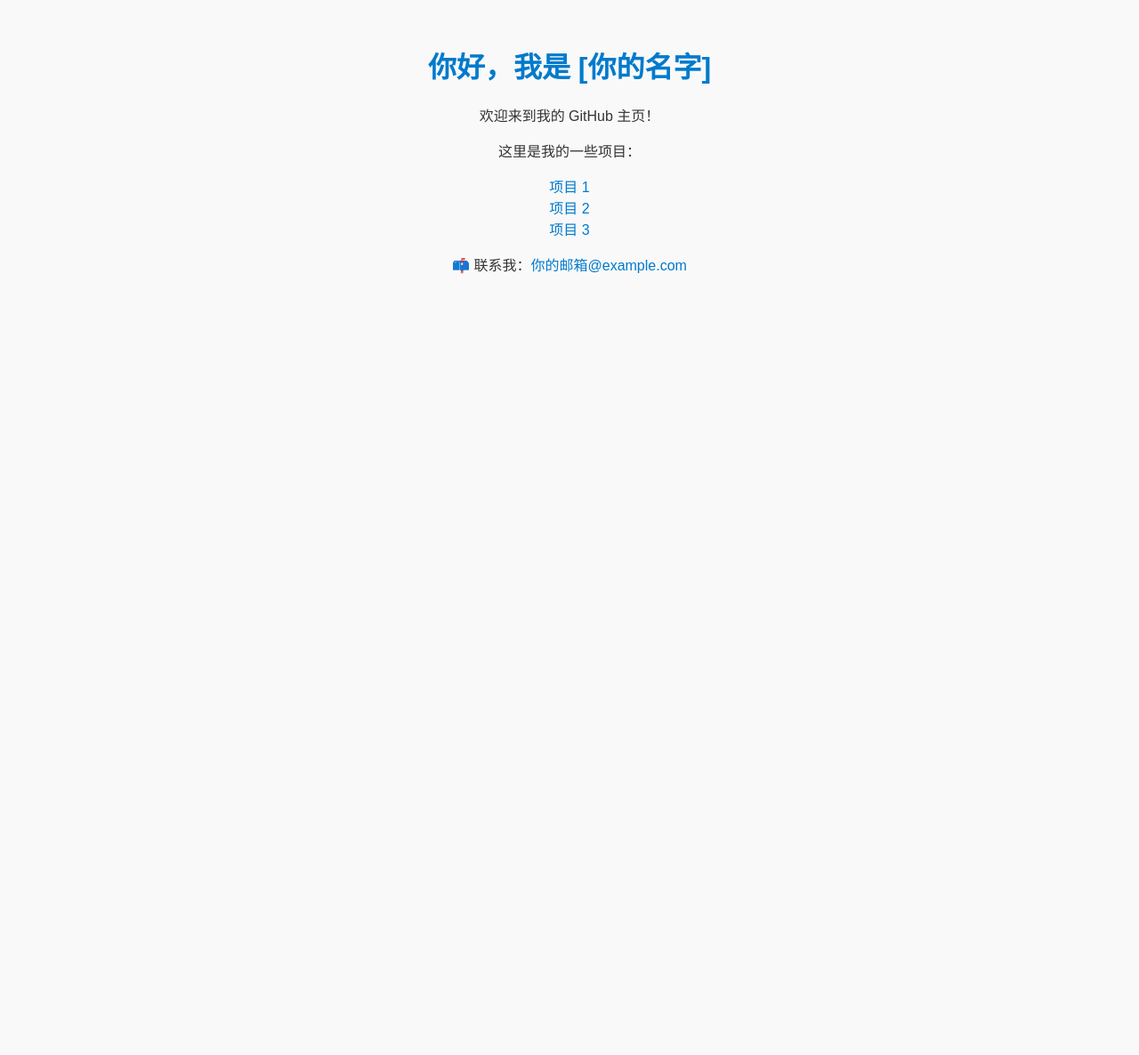
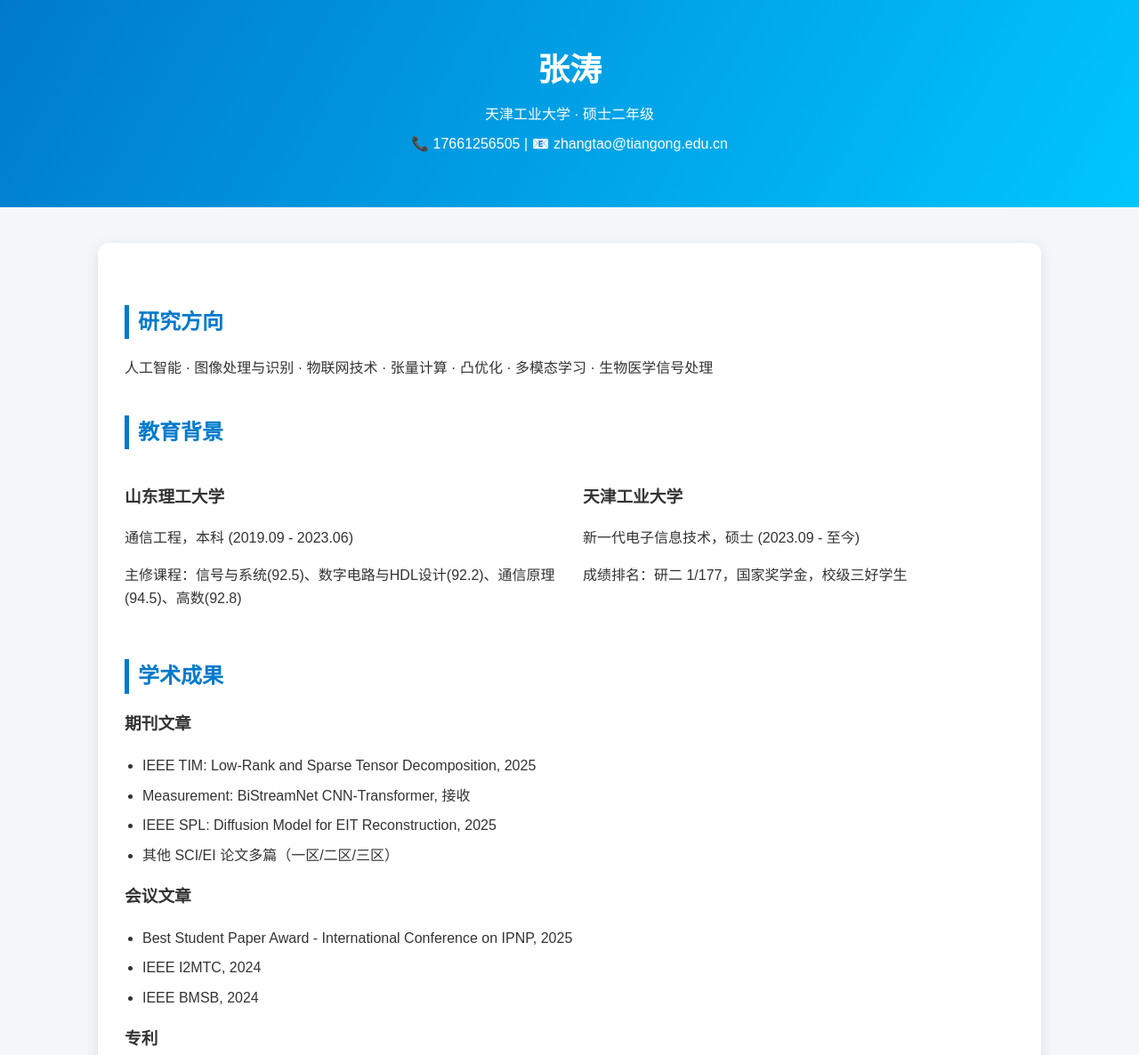
Before and after one commit to Jh-ZhangTao/Jh-ZhangTao.github.io, a plain HTML site: page index.html in a window 1280 px wide. Shown: the top 1186 px of the page at 89% size. Before the commit the page ends 800 px from the top, so only its background shows below. Drawn offline with Linux system fonts and the light colour scheme.

Commit message:
Update index.html

```diff
--- a/index.html
+++ b/index.html
@@ -2,17 +2,60 @@
 <html lang="zh">
 <head>
   <meta charset="UTF-8">
-  <title>我的 GitHub 主页</title>
+  <title>张涛 - 个人主页</title>
   <style>
     body {
-      font-family: Arial, sans-serif;
+      font-family: "Microsoft YaHei", Arial, sans-serif;
+      margin: 0;
+      padding: 0;
+      background: #f4f7fa;
+      color: #333;
+      line-height: 1.6;
+    }
+    header {
+      background: linear-gradient(120deg, #007acc, #00c6ff);
+      color: white;
       text-align: center;
-      margin: 50px;
-      background-color: #f9f9f9;
-      color: #333;
+      padding: 50px 20px;
     }
-    h1 {
+    header h1 {
+      margin: 0;
+      font-size: 36px;
+    }
+    header p {
+      margin: 8px 0;
+    }
+    .container {
+      max-width: 1000px;
+      margin: 40px auto;
+      background: white;
+      padding: 30px;
+      border-radius: 12px;
+      box-shadow: 0 4px 15px rgba(0,0,0,0.1);
+    }
+    h2 {
       color: #007acc;
+      border-left: 5px solid #007acc;
+      padding-left: 10px;
+      margin-top: 40px;
+    }
+    .section {
+      margin-bottom: 30px;
+    }
+    .columns {
+      display: flex;
+      gap: 30px;
+      flex-wrap: wrap;
+    }
+    .column {
+      flex: 1;
+      min-width: 300px;
+    }
+    ul {
+      padding-left: 20px;
+    }
+    li {
+      margin-bottom: 8px;
     }
     a {
       color: #007acc;
@@ -21,17 +64,88 @@
     a:hover {
       text-decoration: underline;
     }
+    footer {
+      text-align: center;
+      padding: 20px;
+      margin-top: 40px;
+      background: #007acc;
+      color: white;
+      border-radius: 0 0 12px 12px;
+    }
   </style>
 </head>
 <body>
-  <h1>你好，我是 [你的名字]</h1>
-  <p>欢迎来到我的 GitHub 主页！</p>
-  <p>这里是我的一些项目：</p>
-  <ul style="list-style: none; padding: 0;">
-    <li><a href="https://github.com/你的用户名/项目1">项目 1</a></li>
-    <li><a href="https://github.com/你的用户名/项目2">项目 2</a></li>
-    <li><a href="https://github.com/你的用户名/项目3">项目 3</a></li>
-  </ul>
-  <p>📫 联系我：<a href="mailto:你的邮箱@example.com">你的邮箱@example.com</a></p>
+
+  <header>
+    <h1>张涛</h1>
+    <p>天津工业大学 · 硕士二年级</p>
+    <p>📞 17661256505 | 📧 <a href="mailto:zhangtao@tiangong.edu.cn" style="color:white;">zhangtao@tiangong.edu.cn</a></p>
+  </header>
+
+  <div class="container">
+
+    <div class="section">
+      <h2>研究方向</h2>
+      <p>人工智能 · 图像处理与识别 · 物联网技术 · 张量计算 · 凸优化 · 多模态学习 · 生物医学信号处理</p>
+    </div>
+
+    <div class="section">
+      <h2>教育背景</h2>
+      <div class="columns">
+        <div class="column">
+          <h3>山东理工大学</h3>
+          <p>通信工程，本科 (2019.09 - 2023.06)</p>
+          <p>主修课程：信号与系统(92.5)、数字电路与HDL设计(92.2)、通信原理(94.5)、高数(92.8)</p>
+        </div>
+        <div class="column">
+          <h3>天津工业大学</h3>
+          <p>新一代电子信息技术，硕士 (2023.09 - 至今)</p>
+          <p>成绩排名：研二 1/177，国家奖学金，校级三好学生</p>
+        </div>
+      </div>
+    </div>
+
+    <div class="section">
+      <h2>学术成果</h2>
+      <h3>期刊文章</h3>
+      <ul>
+        <li>IEEE TIM: Low-Rank and Sparse Tensor Decomposition, 2025</li>
+        <li>Measurement: BiStreamNet CNN-Transformer, 接收</li>
+        <li>IEEE SPL: Diffusion Model for EIT Reconstruction, 2025</li>
+        <li>其他 SCI/EI 论文多篇（一区/二区/三区）</li>
+      </ul>
+      <h3>会议文章</h3>
+      <ul>
+        <li>Best Student Paper Award - International Conference on IPNP, 2025</li>
+        <li>IEEE I2MTC, 2024</li>
+        <li>IEEE BMSB, 2024</li>
+      </ul>
+      <h3>专利</h3>
+      <ul>
+        <li>授权发明专利：一种电阻抗图像重建方法，2025</li>
+        <li>受理发明专利：空间-小波双域驱动的复数电阻抗图像重建方法，2025</li>
+      </ul>
+    </div>
+
+    <div class="section">
+      <h2>项目经历</h2>
+      <ul>
+        <li><b>可穿戴式 EIT 手势识别系统</b> (2024.03 – 2024.08)
+          创新电极设计 + CNN 深度学习，实时识别 5 种手势。</li>
+        <li><b>改进8电极EIT测量设备</b> (2024.09 – 2025.02)
+          自研设备，测量速度提升至毫秒级，支持多频测量。</li>
+        <li><b>Text2SQL 主动提示系统</b> (2024.01 – 2024.06)
+          基于 LLaMA-2 提升自然语言转 SQL 准确率。</li>
+        <li><b>模块化核工程项目造价估算平台</b> (2025.01 – 至今)
+          集成 AI 算法 + DeepSeek-R1 模型，偏差小于 5%。</li>
+      </ul>
+    </div>
+
+  </div>
+
+  <footer>
+    © 2025 张涛 | GitHub Pages 个人主页
+  </footer>
+
 </body>
 </html>
```
